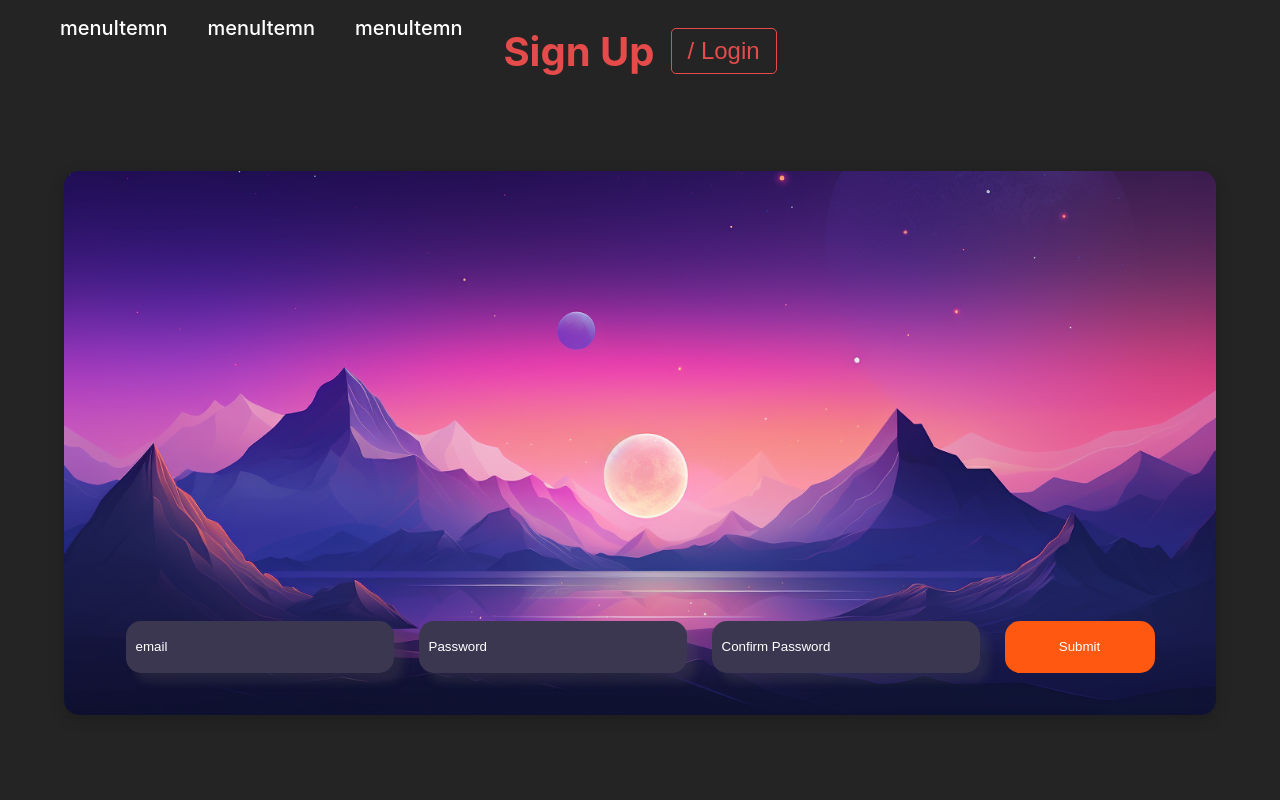
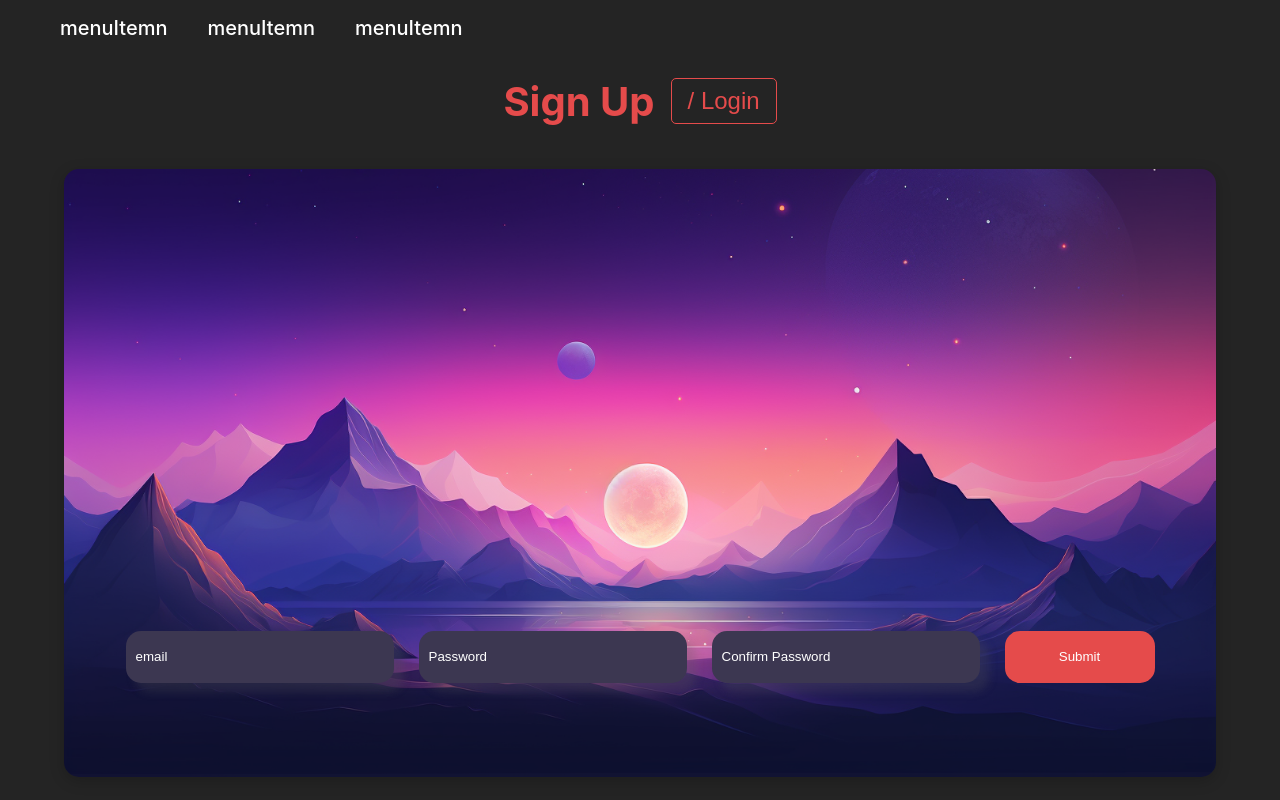
Before and after one commit to joppe2001/benkyo-test, a React (Create React App) app: page / in a window 1280 px wide. Built offline with nearby package versions, Linux system fonts and the light colour scheme; no server answers.

Commit message:
[kage] fixing errors

```diff
--- a/src/components/molecules/form/Form.module.scss
+++ b/src/components/molecules/form/Form.module.scss
@@ -70,7 +70,7 @@
         cursor: pointer;
         color: white;
         transition: all 0.3s ease-in-out;
-        background-color: #ff5810;
+        background-color: #e54b4b;
 
         &:hover {
         background-color: #3c3751;
--- a/src/components/organisms/login/Login.module.scss
+++ b/src/components/organisms/login/Login.module.scss
@@ -8,7 +8,7 @@
     display: flex;
     justify-content: center;
     align-items: center;
-
+    padding-top: 50px;
     h1 {
       font-size: 2.5rem; /* Increased font-size for heading */
       margin-right: 1rem; /* Added margin to separate from button */
@@ -38,13 +38,13 @@
     display: flex;
     justify-content: center;
     align-items: center;
-    height: 85vh;
+    height: 80vh;
     width: 100%;
     z-index: 1;
 
     .image {
       width: 90%;
-      height: 80%;
+      height: 95%;
       border-radius: 15px;
       object-fit: cover;
       box-shadow: 0 4px 15px rgba(0, 0, 0, 0.2); /* Added a shadow to the image */
```
